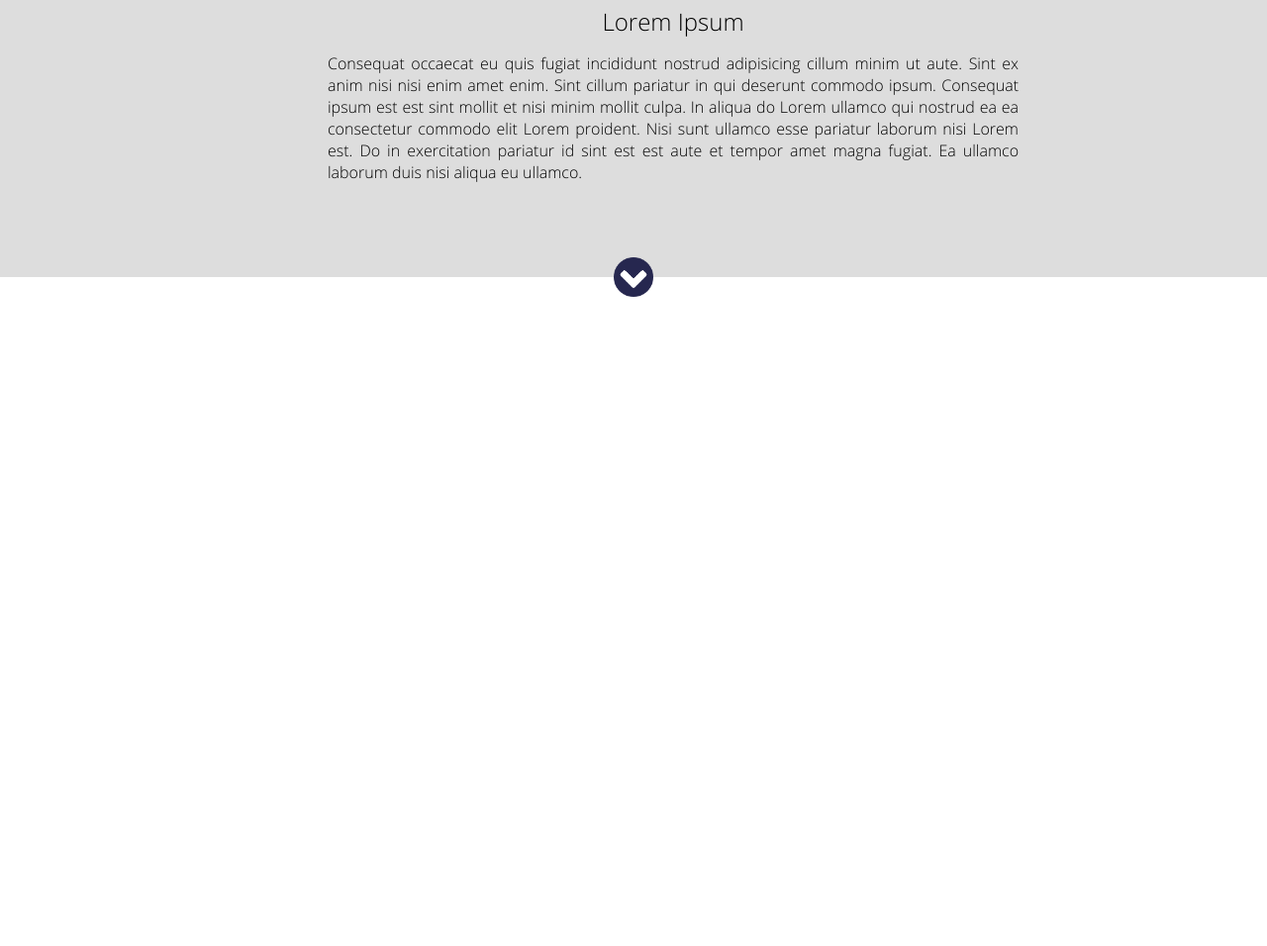
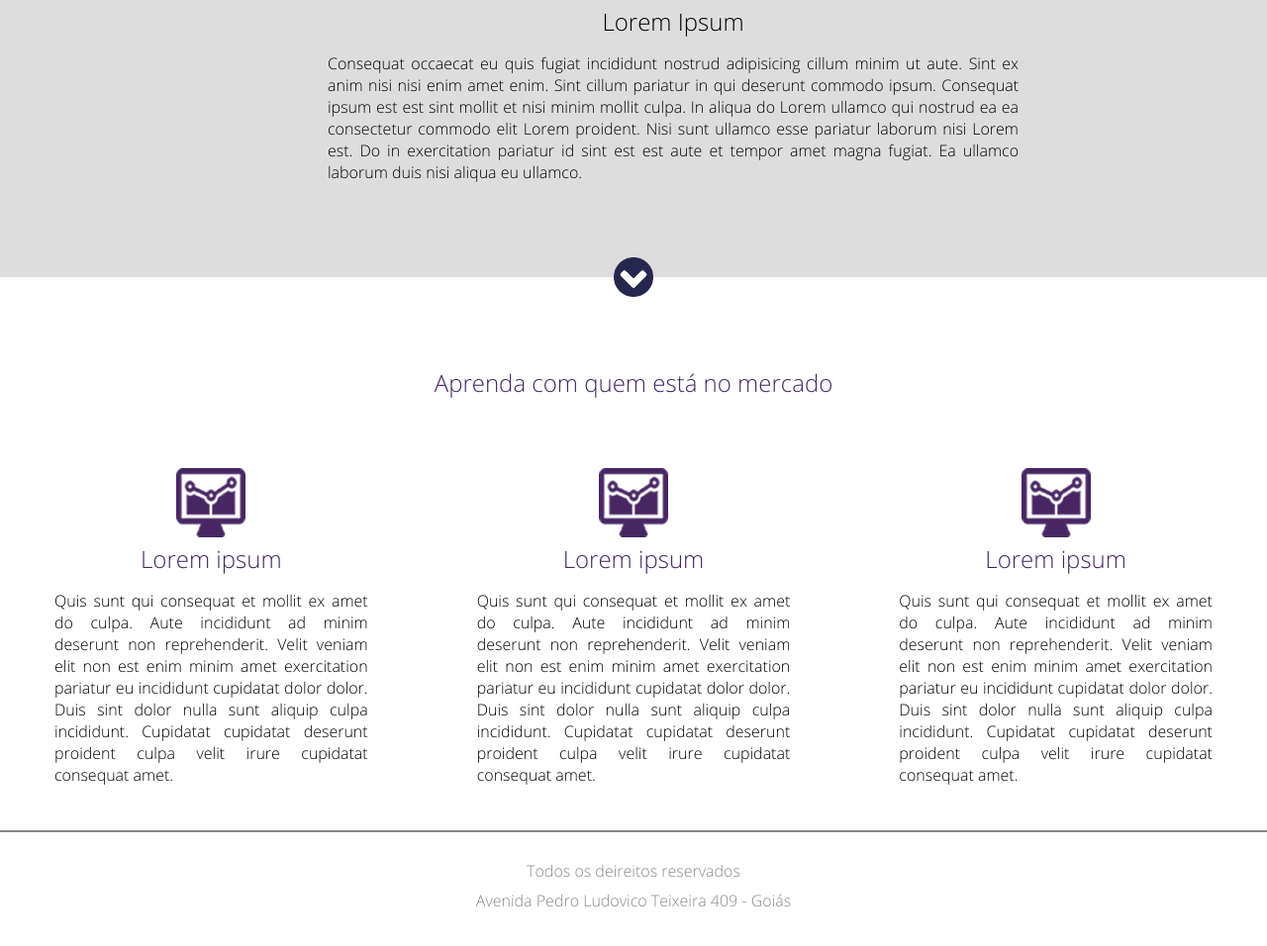
Before and after one commit to dennisdk94/webmaster-danki, a plain HTML site: page projeto1/index.html in a window 1280 px wide. Shown: the part 652-1608 px from the top of the page at 99% size. Before the commit the page ends 952 px from the top, so only its background shows below. Drawn offline with Linux system fonts and the light colour scheme.

Commit message:
adicionando footer no projeto

```diff
--- a/projeto1/css/style.css
+++ b/projeto1/css/style.css
@@ -14,12 +14,18 @@ html, body {
   font-family: 'Open Sans';
 }
 
+.clear {
+  clear: both;
+}
+
 .center {
   width: 1280px;
   margin: 0 auto;
+  padding: 0 2%;
 }
 
 .header {
+  min-width: 1280px;
   width: 100%;
   height: 60px;
   background-color: #212343;
@@ -30,6 +36,7 @@ html, body {
 }
 
 .container-banner {
+  min-width: 1280px;
   width: 100%;
   height: 557px;
   background-image: url(../images/header_bg.png);
@@ -123,6 +130,7 @@ form input[type=submit]:houver {
 }
 
 .container-2 {
+  min-width: 1280px;
   padding: 40px;
   background-color: #dddddd;
   text-align: center;
@@ -149,3 +157,45 @@ form input[type=submit]:houver {
   background-image: url('../images/arrow.png');
   background-size: 100% 100%;
 }
+
+.section-1 {
+  min-width: 1280px;
+  padding: 90px 0;
+}
+
+.section-1 h2 {
+  text-align: center;
+  color: #462663;
+  font-weight: normal;
+}
+
+.container-section {
+  margin-top: 40px;
+  text-align: center;
+}
+
+.container-single {
+  float: left;
+  width: 33.333%;
+  padding: 30px;
+}
+
+.container-single p {
+  padding: 15px 25px;
+  text-align: justify;
+}
+
+.container-single img {
+  width: 70px;
+}
+
+.footer {
+  border-top: 2px solid #888888;
+  padding: 20px 0;
+  text-align: center;
+  color: #888;
+}
+
+.footer p {
+  margin-top: 8px;
+}
--- a/projeto1/index.html
+++ b/projeto1/index.html
@@ -66,6 +66,53 @@
     <div class="arrow"></div>
   </div>
 
+  <div class="section-1">
+    <h2>Aprenda com quem está no mercado</h2>
+
+    <div class="container-section ">
+      <div class="container-single">
+        <div><img src="images/icon.png" alt="" srcset=""></div>
+        <div class="text-container-single">
+          <h2>Lorem ipsum</h2>
+          <p>
+            Quis sunt qui consequat et mollit ex amet do culpa. Aute incididunt ad minim deserunt non reprehenderit.
+            Velit veniam elit non est enim minim amet exercitation pariatur eu incididunt cupidatat dolor dolor. Duis
+            sint dolor nulla sunt aliquip culpa incididunt. Cupidatat cupidatat deserunt proident culpa velit irure
+            cupidatat consequat amet.
+          </p>
+        </div>
+      </div>
+      <div class="container-single">
+        <div><img src="images/icon.png" alt="" srcset=""></div>
+        <div class="text-container-single">
+          <h2>Lorem ipsum</h2>
+          <p>
+            Quis sunt qui consequat et mollit ex amet do culpa. Aute incididunt ad minim deserunt non reprehenderit.
+            Velit veniam elit non est enim minim amet exercitation pariatur eu incididunt cupidatat dolor dolor. Duis
+            sint dolor nulla sunt aliquip culpa incididunt. Cupidatat cupidatat deserunt proident culpa velit irure
+            cupidatat consequat amet.
+          </p>
+        </div>
+      </div>
+      <div class="container-single">
+        <div><img src="images/icon.png" alt="" srcset=""></div>
+        <div class="text-container-single">
+          <h2>Lorem ipsum</h2>
+          <p>
+            Quis sunt qui consequat et mollit ex amet do culpa. Aute incididunt ad minim deserunt non reprehenderit.
+            Velit veniam elit non est enim minim amet exercitation pariatur eu incididunt cupidatat dolor dolor. Duis
+            sint dolor nulla sunt aliquip culpa incididunt. Cupidatat cupidatat deserunt proident culpa velit irure
+            cupidatat consequat amet.
+          </p>
+        </div>
+      </div>
+      <div class="clear"></div>
+    </div>
+
+    <div class="footer">
+      <p>Todos os deireitos reservados</p>
+      <p>Avenida Pedro Ludovico Teixeira 409 - Goiás</p>
+    </div>
 </body>
 
 </html>
```
